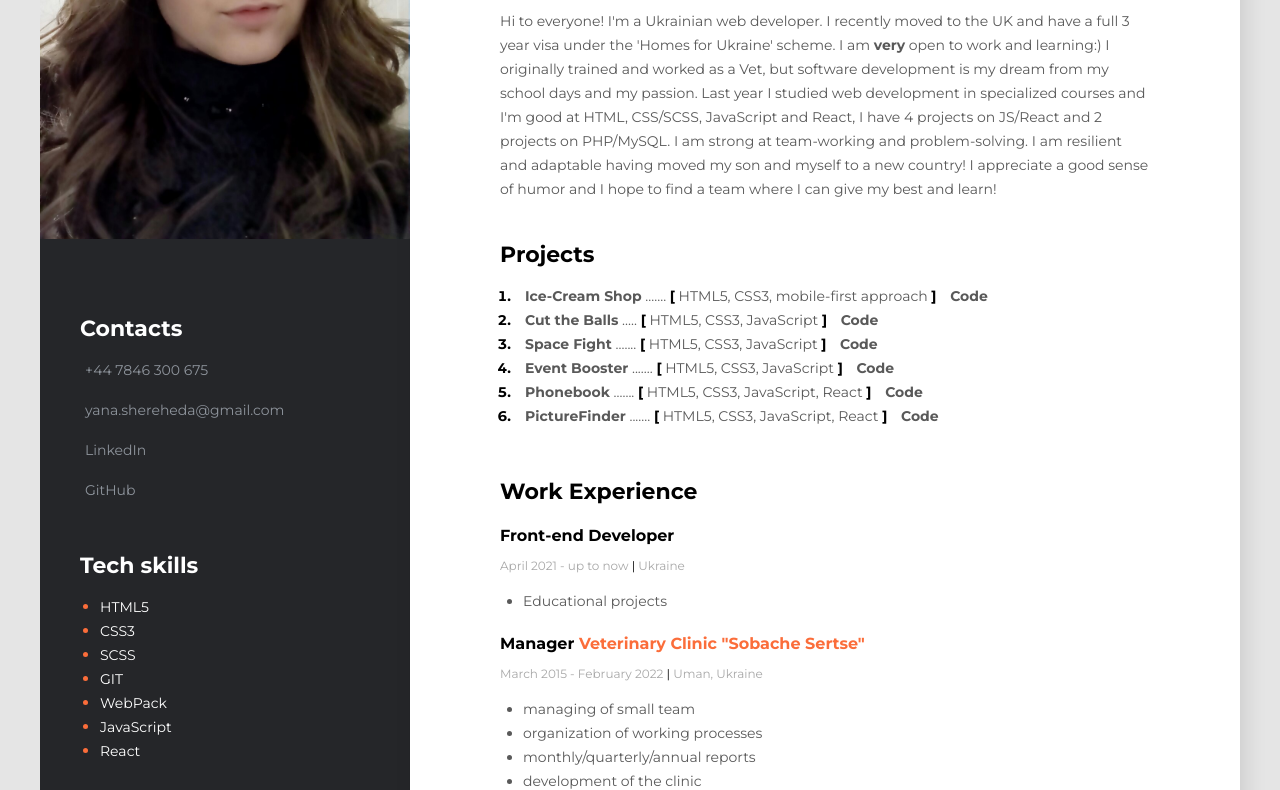
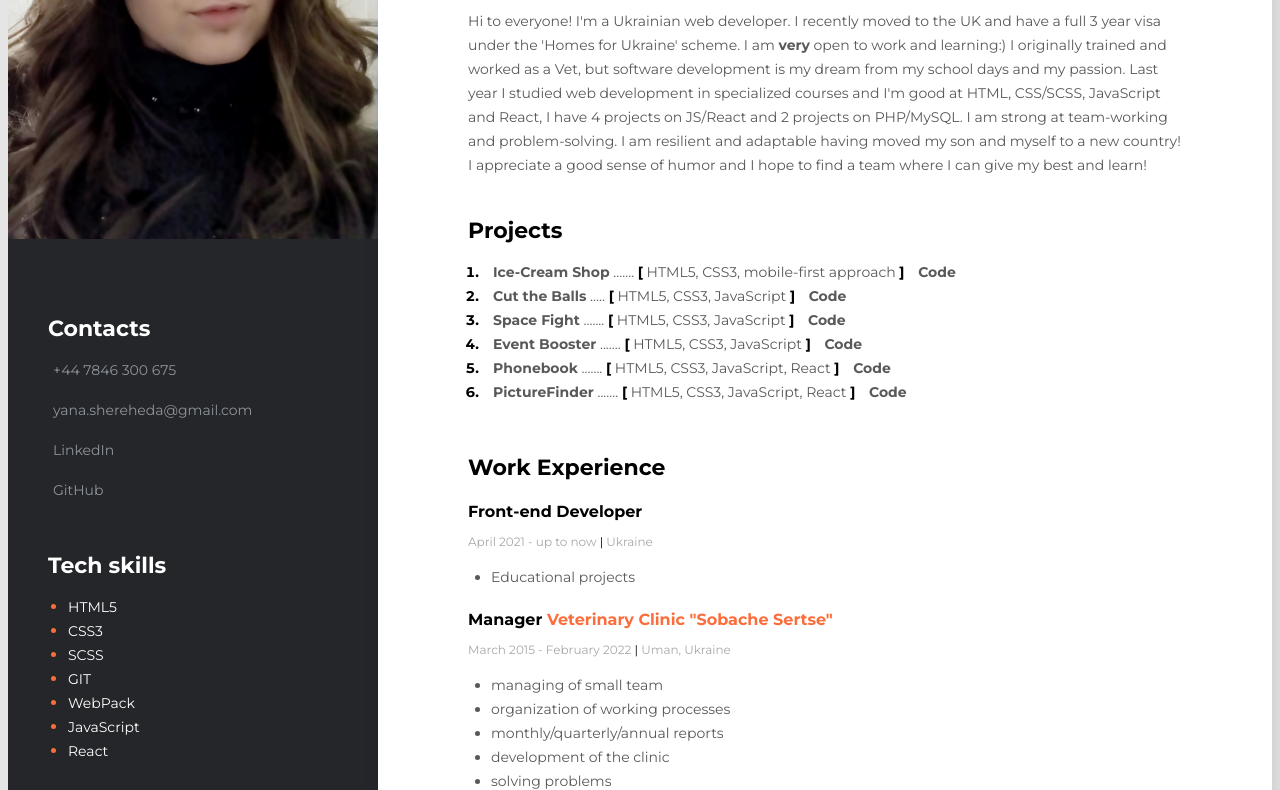
Before and after one commit to YanaSheri/Yana_Shereheda_CV, a plain HTML site: page index.html in a window 1280 px wide. Shown: the part 352-1142 px from the top of the page. Drawn offline with Linux system fonts and the light colour scheme.

Commit message:
Update styles.css

```diff
--- a/styles/styles.css
+++ b/styles/styles.css
@@ -11,7 +11,8 @@ a {
 .main {
     display: flex;
     flex-direction: row-reverse;
-    width: 1200px;
+    /* width: 1200px; */
+    width: auto;
     margin: 100px auto;
 }
 
```
